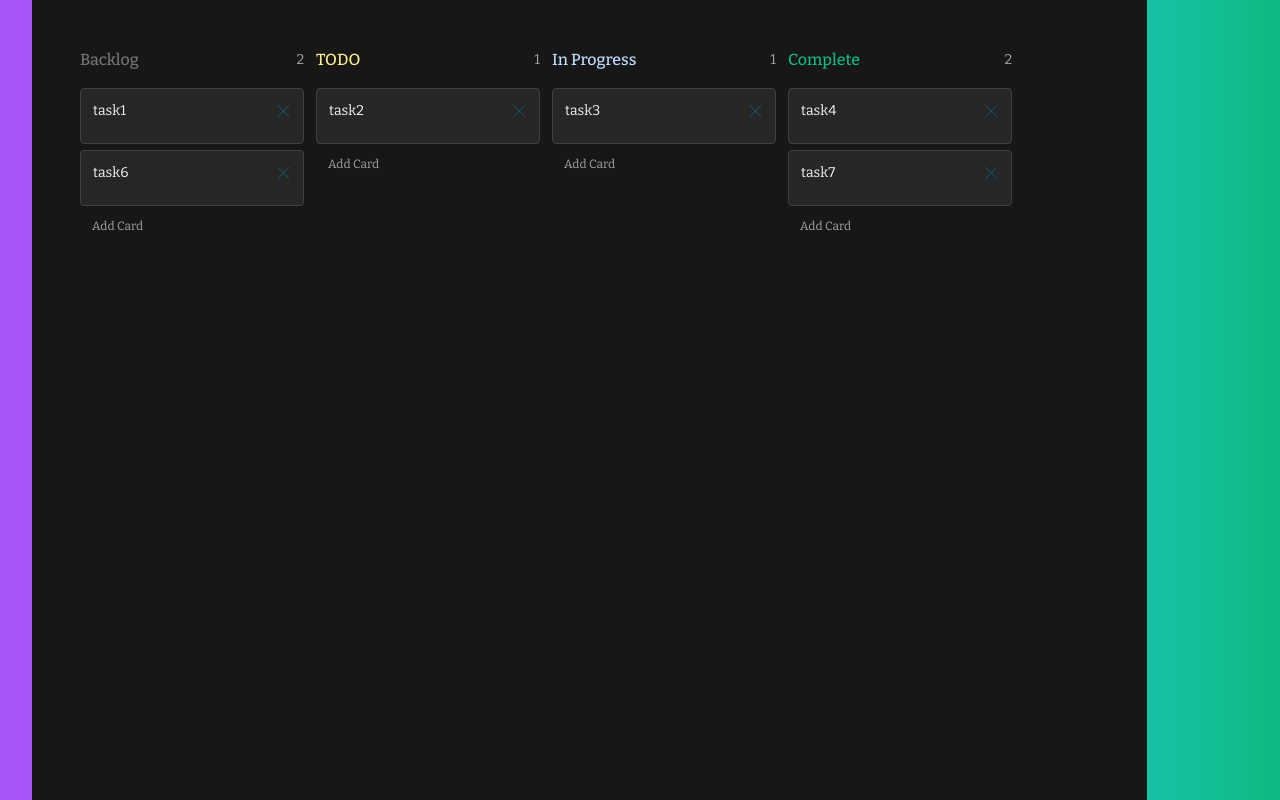
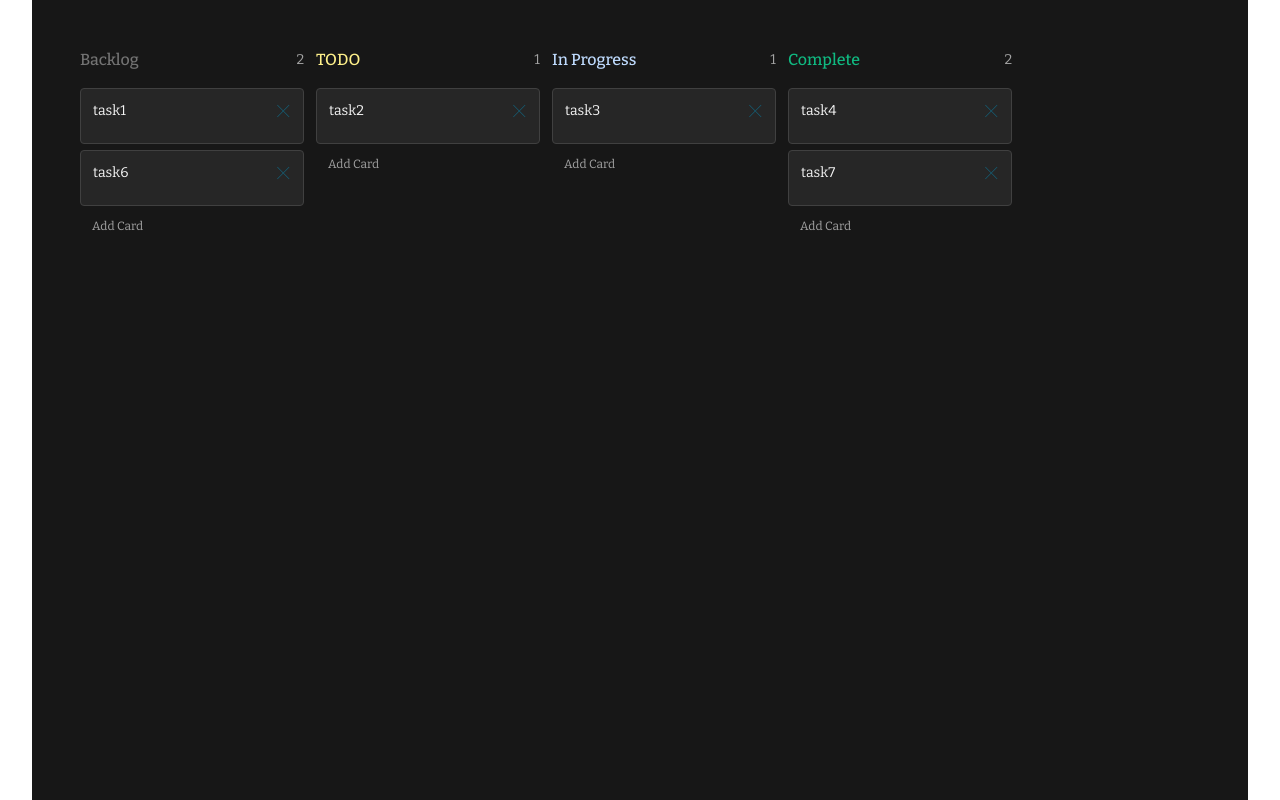
Before and after one commit to ehz0ah/TaskSync, a Next.js app in the folder tasksync/: page /taskmanager in a window 1280 px wide. Built offline with nearby package versions, Linux system fonts and the light colour scheme.

Commit message:
started on kanban board

```diff
--- a/tasksync/app/taskmanager/kanban.tsx
+++ b/tasksync/app/taskmanager/kanban.tsx
@@ -3,7 +3,7 @@ import React from "react";
 
 function Kanban() {
   return (
-    <div className="h-screen w-11/12 bg-neutral-900 text-neutral-50">
+    <div className="h-screen w-full bg-neutral-900 text-neutral-50">
       <Board></Board>
     </div>
   );
--- a/tasksync/app/taskmanager/page.tsx
+++ b/tasksync/app/taskmanager/page.tsx
@@ -3,10 +3,8 @@ import Kanban from "./kanban";
 
 export default function Page() {
   return (
-    <div className=" bg-gradient-to-r from-purple-500 from-20% via-cyan-400 via-70% to-emerald-500 to-100% h-full">
-      <div className="container justify-center">
-        <Kanban />
-      </div>
+    <div className="container justify-center">
+      <Kanban />
     </div>
   );
 }
```
Also changed, not shown: package.json (added, +12 -0 lines), 1 other file (tests, documents, lock files or other folders).
